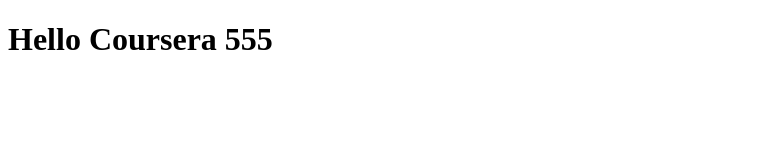
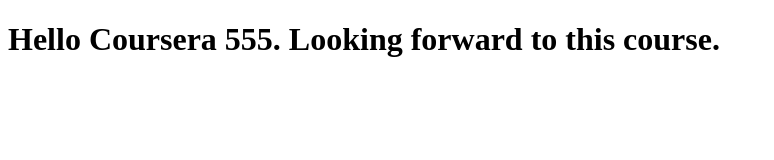
Before and after one commit to Kukkikz/my-angular-course, a plain HTML site: page index.html in a window 1280 px wide. Shown: the whole page, without its empty margins (0-774 px from the left). Drawn offline with Linux system fonts and the light colour scheme.

Commit message:
Next version of web file.

```diff
--- a/index.html
+++ b/index.html
@@ -5,6 +5,6 @@
     <title>Hello Coursera</title>
   </head>
   <body>
-    <h1>Hello Coursera 555<h1>
+    <h1>Hello Coursera 555. Looking forward to this course.<h1>
   </body>
 </html>
```
